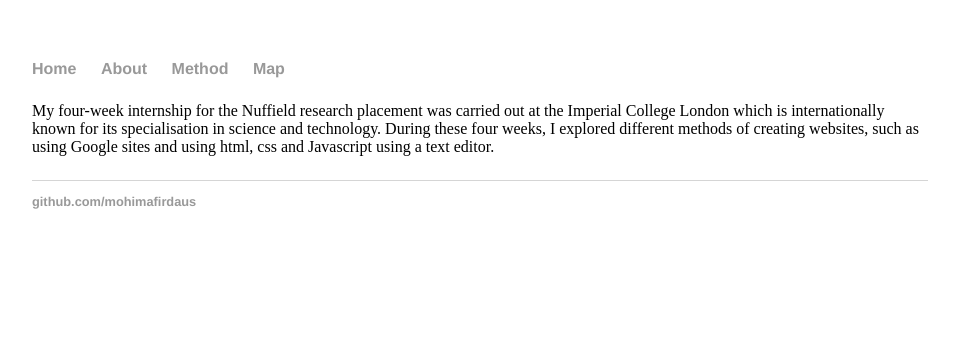
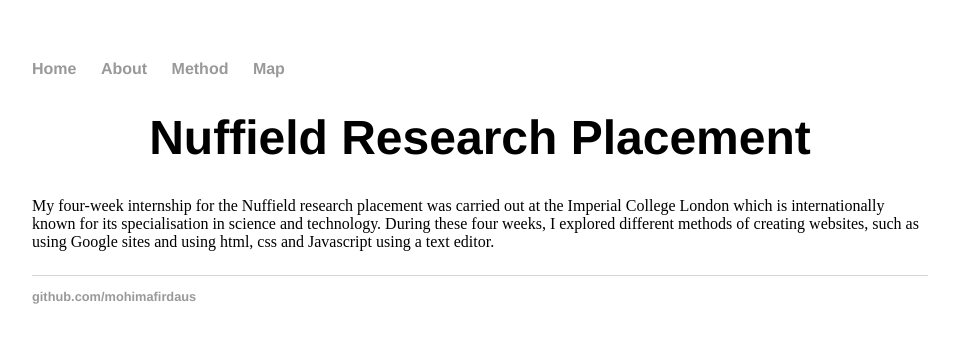
Before and after one commit to mohimafirdaus/mohimafirdaus.github.io, a Jekyll site: the page built from about/index.html, in a window 1280 px wide. Shown: the top 343 px of the page, without its empty margins (160-1119 px from the left). Built offline with Jekyll 4.4.1, drawn with Linux system fonts in a browser that asks for light colours.

Commit message:
Update index.html

```diff
--- a/about/index.html
+++ b/about/index.html
@@ -1,5 +1,6 @@
 ---
 layout: default
 ---
+<h1> <center>Nuffield Research Placement</center></h1>
 <p> <center> </center>My four-week internship for the Nuffield research placement was carried out at the Imperial College London which is internationally known for its specialisation in science and technology. During these four weeks, I explored different methods of creating websites, such as using Google sites and using html, css and Javascript using a text editor. </center>  </p>
 <href src = "http://www.cctame.eu/cctame/webfm_send/23"/>
```
